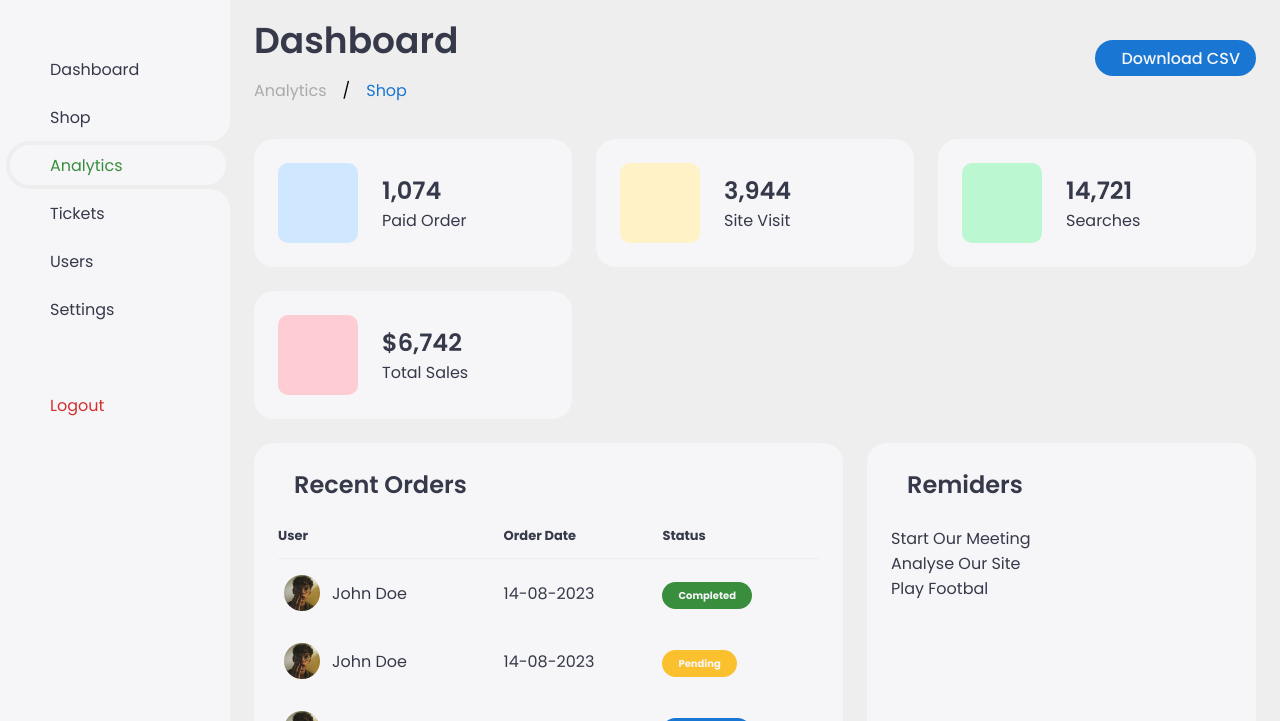
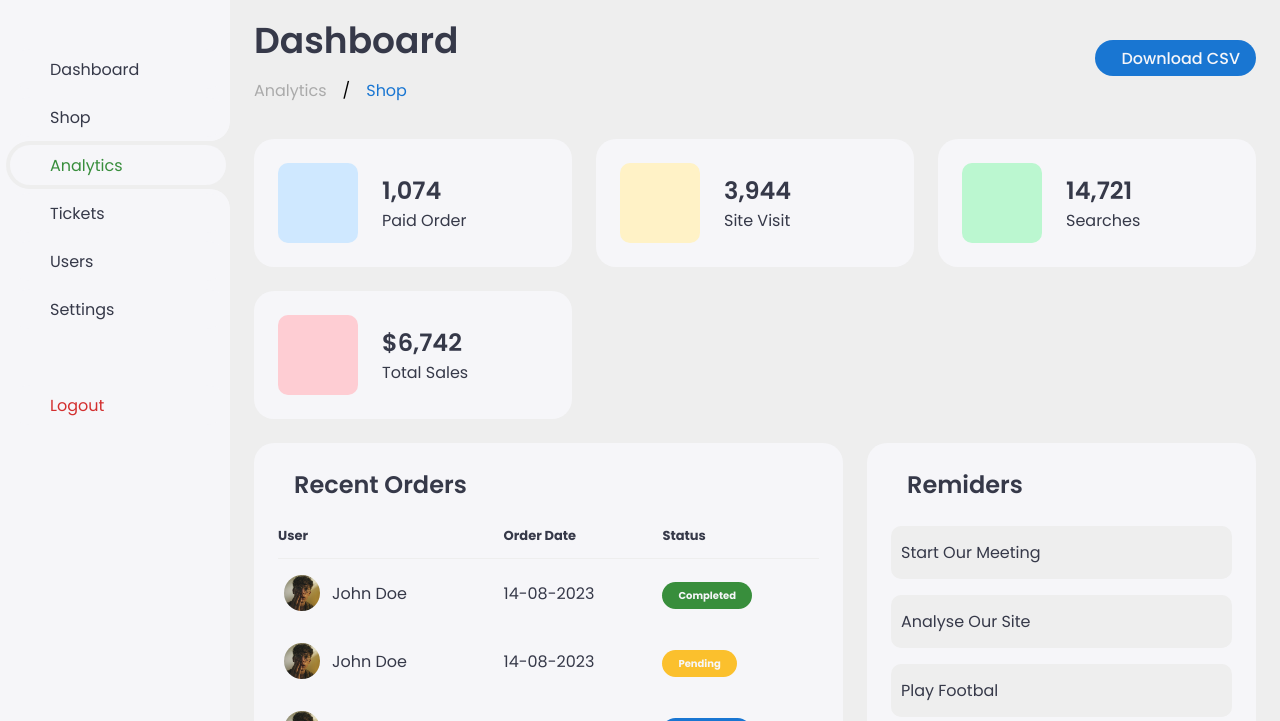
Before and after one commit to thorcamara/Dashboard_02, a plain HTML site: page index.html in a window 1280 px wide. Shown: the part 79-800 px from the top of the page. Drawn offline with Linux system fonts and the light colour scheme.

Commit message:
Styled .content, main, .bottom-data, .reminders, .task-list, li and .task-title

```diff
--- a/style.css
+++ b/style.css
@@ -520,3 +520,23 @@ body {
   flex-grow: 1;
   flex-basis: 300px;
 }
+
+.content main .bottom-data .reminders .task-list {
+  width: 100%;
+}
+
+.content main .bottom-data .reminders .task-list li {
+  width: 100%;
+  margin-bottom: 16px;
+  background: var(--grey);
+  padding: 14px 10px;
+  border-radius: 10px;
+  display: flex;
+  align-items: center;
+  justify-content: space-between;
+}
+
+.content main .bottom-data .reminders .task-list li .task-title {
+  display: flex;
+  align-items: center;
+}
```
